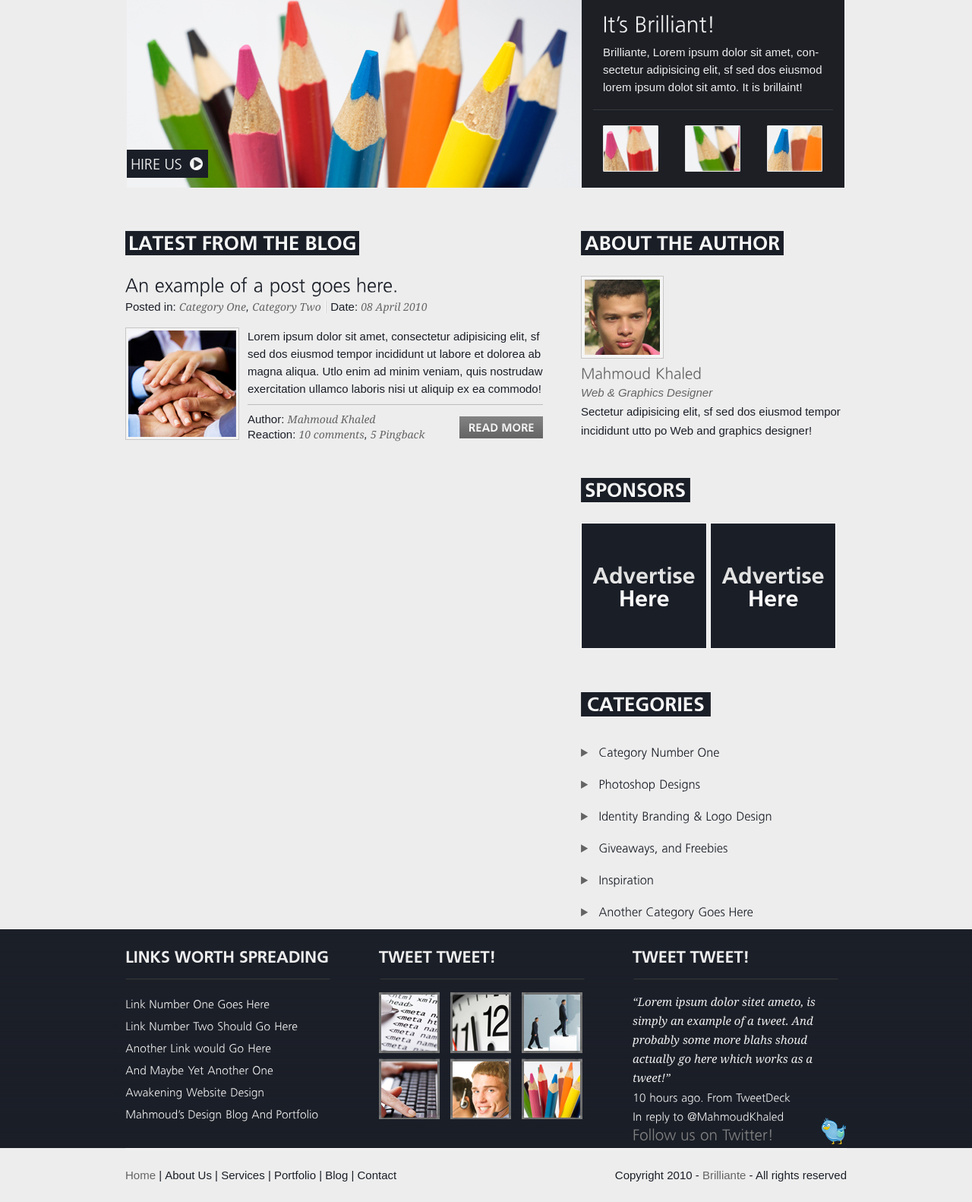
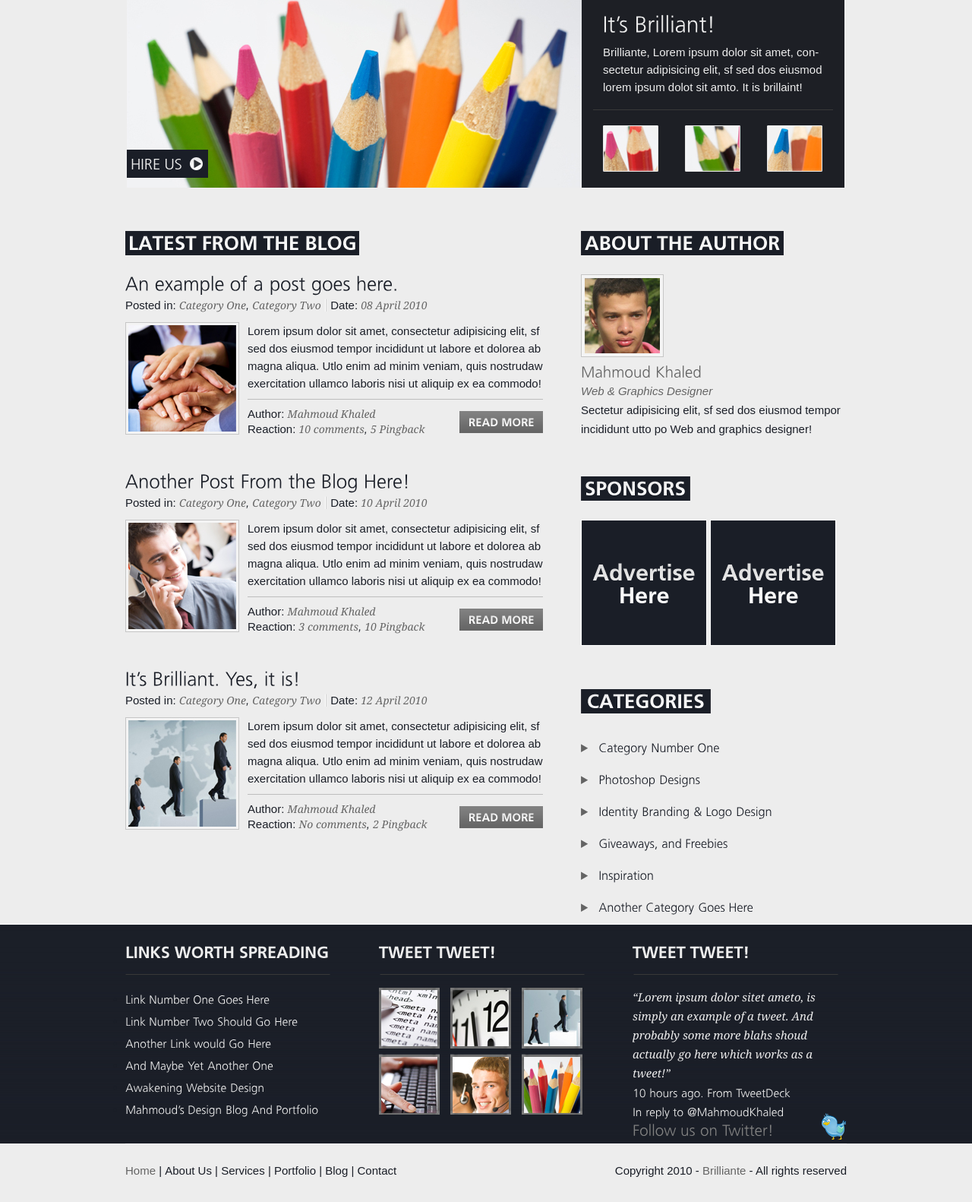
Before and after one commit to tatygrassini/Brilliante_Layout, a PHP site: page / in a window 1280 px wide. Shown: the part 220-1802 px from the top of the page at 76% size. After the commit the page ends 1769 px from the top, so only its background shows below. Run offline with PHP 8.4, Linux system fonts and the light colour scheme.

Commit message:
blog area complete

```diff
--- a/css/style.css
+++ b/css/style.css
@@ -88,7 +88,7 @@ h4 {
 
 /* ----------------- Txt ----------------  */
 
-h2.notext { height: 32px; margin-bottom: 27px; }
+h2.notext { height: 32px; margin-bottom: 25px; }
 h2.notext-footer { height: 38px; }
 
 h2.txt-latest { background-image: url(img/txt-latest-from-blog.gif) }
@@ -326,7 +326,7 @@ span.sep {
 }
 
 .cat-date {
-	margin-bottom: 15px;
+	margin-bottom: 10px;
 }
 
 .post img {
@@ -335,7 +335,7 @@ span.sep {
 }
 
 .post-teaser {
-	margin: 0;
+	margin-bottom: 46px; /* PSD 50px */
 	padding: 0 0 0 161px;
 }
 
--- a/index.html
+++ b/index.html
@@ -101,11 +101,65 @@
 
 							</div><!-- .post-teaser -->
 
+						</div><!-- .post -->
 
+						<div class="post">
+							<h3><a href="#">Another Post From the Blog Here!</a></h3>
 
-					</div><!-- .post -->
+							<div class="cat-date">
+								<span class="posted">Posted in: </span>
+									<em><a href="#">Category One</a>, <a href="#">Category Two</a></em>
+								<span class="sep">&nbsp;</span>
+								<span class="date">Date:
+									<em><a href="#">10 April 2010</a></em>
+								</span>
+							</div><!-- .cat-date -->
 
+							<img src="css/img/post-img2.jpg" width="150" height="148" alt="" />
 
+							<div class="post-teaser">
+								<p>Lorem ipsum dolor sit amet, consectetur adipisicing elit, sf sed dos eiusmod tempor incididunt ut labore et dolorea ab  magna aliqua. Utlo enim ad minim veniam, quis nostrudaw exercitation ullamco laboris nisi ut aliquip ex ea commodo!</p>
+
+								<div class="readMore">
+								<span>Author: </span>
+									<em><a href="#">Mahmoud Khaled</a></em><br />
+								<span>Reaction: </span>
+									<em><a href="#">3 comments</a>, <a href="#">10 Pingback</a></em>
+								<input type="submit" name="" class="readMoreButton" value="Read More" />
+							</div><!-- .readMore -->
+
+							</div><!-- .post-teaser -->
+
+						</div><!-- .post -->
+
+						<div class="post">
+							<h3><a href="#">It’s Brilliant. Yes, it is!</a></h3>
+
+							<div class="cat-date">
+								<span class="posted">Posted in: </span>
+									<em><a href="#">Category One</a>, <a href="#">Category Two</a></em>
+								<span class="sep">&nbsp;</span>
+								<span class="date">Date:
+									<em><a href="#">12 April 2010</a></em>
+								</span>
+							</div><!-- .cat-date -->
+
+							<img src="css/img/post-img3.jpg" width="150" height="148" alt="" />
+
+							<div class="post-teaser">
+								<p>Lorem ipsum dolor sit amet, consectetur adipisicing elit, sf sed dos eiusmod tempor incididunt ut labore et dolorea ab  magna aliqua. Utlo enim ad minim veniam, quis nostrudaw exercitation ullamco laboris nisi ut aliquip ex ea commodo!</p>
+
+								<div class="readMore">
+								<span>Author: </span>
+									<em><a href="#">Mahmoud Khaled</a></em><br />
+								<span>Reaction: </span>
+									<em><a href="#">No comments</a>, <a href="#">2 Pingback</a></em>
+								<input type="submit" name="" class="readMoreButton" value="Read More" />
+							</div><!-- .readMore -->
+
+							</div><!-- .post-teaser -->
+
+						</div><!-- .post -->
 				</div><!-- .main -->
 
 				<div class="sidebar">
```
